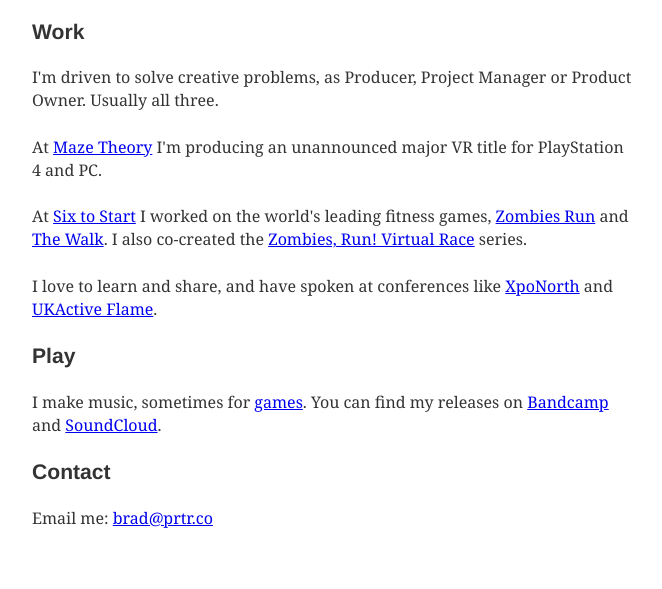
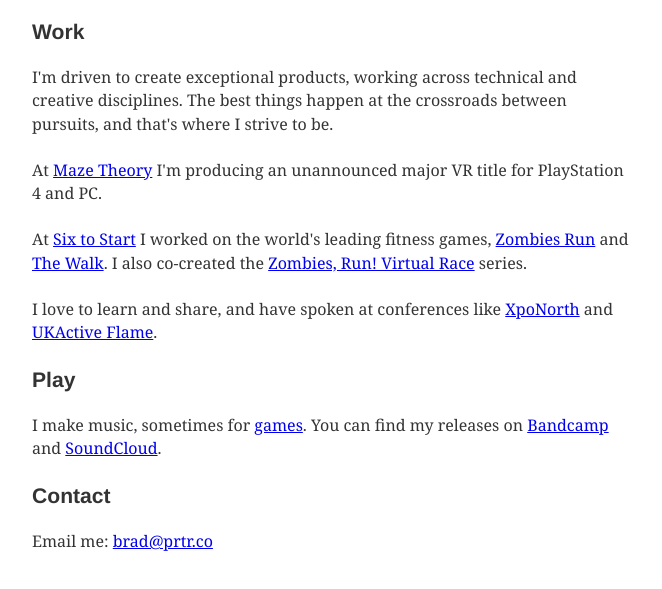
Before and after one commit to bradprtr/prtrco, a Gatsby site: page / in a window 1280 px wide. Shown: the part 133-722 px from the top of the page, without its empty margins (308-970 px from the left). Built offline with nearby package versions, Linux system fonts and the light colour scheme; Gatsby itself is replaced by a stand-in of ours.

Commit message:
minor text update

```diff
--- a/src/pages/index.js
+++ b/src/pages/index.js
@@ -13,7 +13,7 @@
         <div>
             <p>I'm currently based in London, UK, where I work in technology and games.</p>
             <h3>Work</h3>
-            <p>I'm driven to solve creative problems, as Producer, Project Manager or Product Owner. Usually all three.</p>
+            <p>I'm driven to create exceptional products, working across technical and creative disciplines. The best things happen at the crossroads between pursuits, and that's where I strive to be.</p>
             <p>At <a href="https://www.maze-theory.com" target="_blank" rel="noopener">Maze Theory</a> I'm producing an unannounced major VR title for PlayStation 4 and PC.</p>
             <p>At <a href="https://www.sixtostart.com" target="_blank" rel="noopener">Six to Start</a> I worked on the world's leading fitness games, <a href="https://itunes.apple.com/gb/app/zombies-run/id503519713" target="_blank" rel="noopener">Zombies Run</a> and <a href="https://itunes.apple.com/gb/app/walk-fitness-tracker-game/id678971662" target="_blank" rel="noopener">The Walk</a>. I also co-created the <a href="https://www.zombiesvirtualrace.com" target="_blank" rel="noopener">Zombies, Run! Virtual Race</a> series.</p>
             <p>I love to learn and share, and have spoken at conferences like <a href="https://xponorth.co.uk" target="_blank" rel="noopener">XpoNorth</a> and <a href="https://www.ukactive.com" target="_blank" rel="noopener">UKActive Flame</a>.</p>
```
